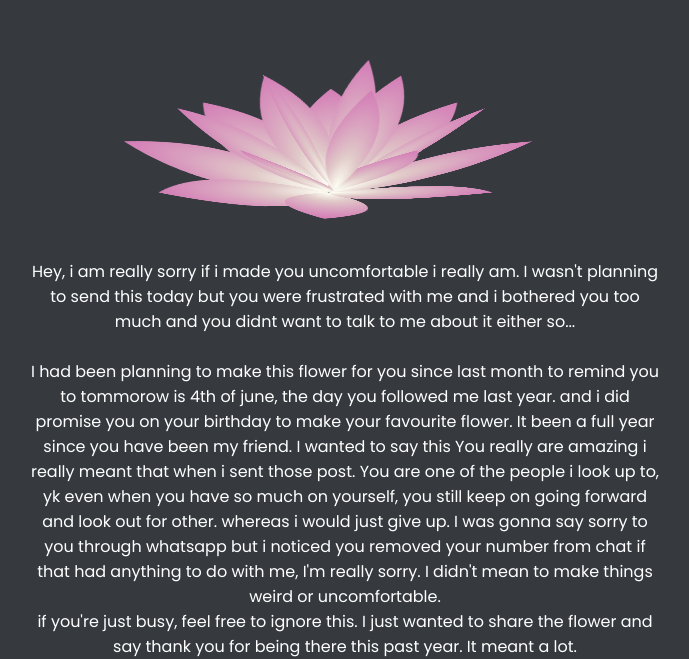
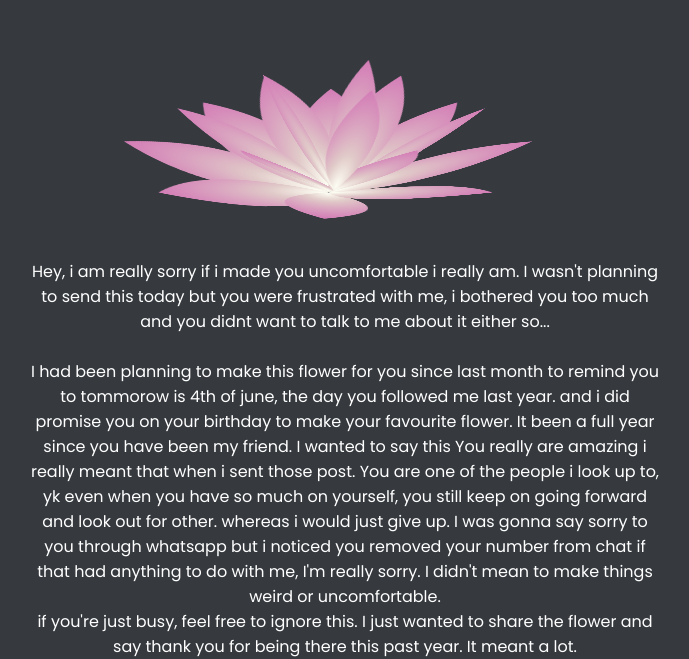
Before and after one commit to Fury044/sorryyy, a plain HTML site: page index.html in a window 1280 px wide. Shown: the part 229-888 px from the top of the page, without its empty margins (295-984 px from the left). Drawn offline with Linux system fonts and the light colour scheme.

Commit message:
Update index.html

```diff
--- a/index.html
+++ b/index.html
@@ -104,7 +104,7 @@
 </ul>
 </div>
 <div class="message">
-Hey, i am really sorry if i made you uncomfortable i really am. I wasn't planning to send this today but you were frustrated with me and i bothered you too much and you didnt want to talk to me about it either so...
+Hey, i am really sorry if i made you uncomfortable i really am. I wasn't planning to send this today but you were frustrated with me, i bothered you too much and you didnt want to talk to me about it either so...
 <br><br>
 I had been planning to make this flower for you since last month to remind you to tommorow is 4th of june, the day you followed me last year. and i did promise you on your birthday to make your favourite flower. It been a full year since you have been my friend. I wanted to say this You really are amazing i really meant that when i sent those post. You are one of the people i look up to, yk even when you have so much on yourself, you still keep on going forward and look out for other. whereas i would just give up. I was gonna say sorry to you through whatsapp but i noticed you removed your number from chat if that had anything to do with me, I'm really sorry. I didn't mean to make things weird or uncomfortable.
 <br>
```
